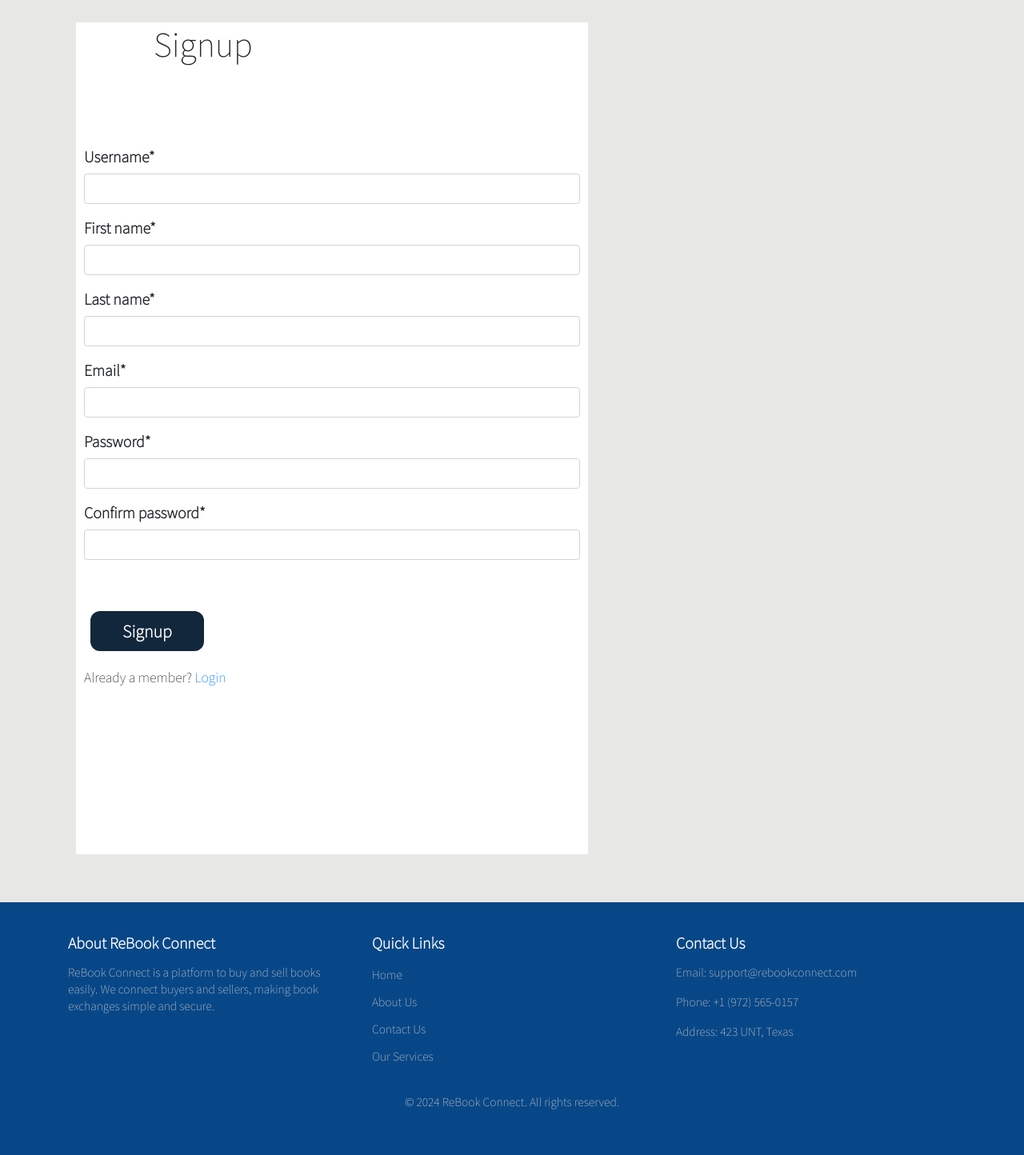
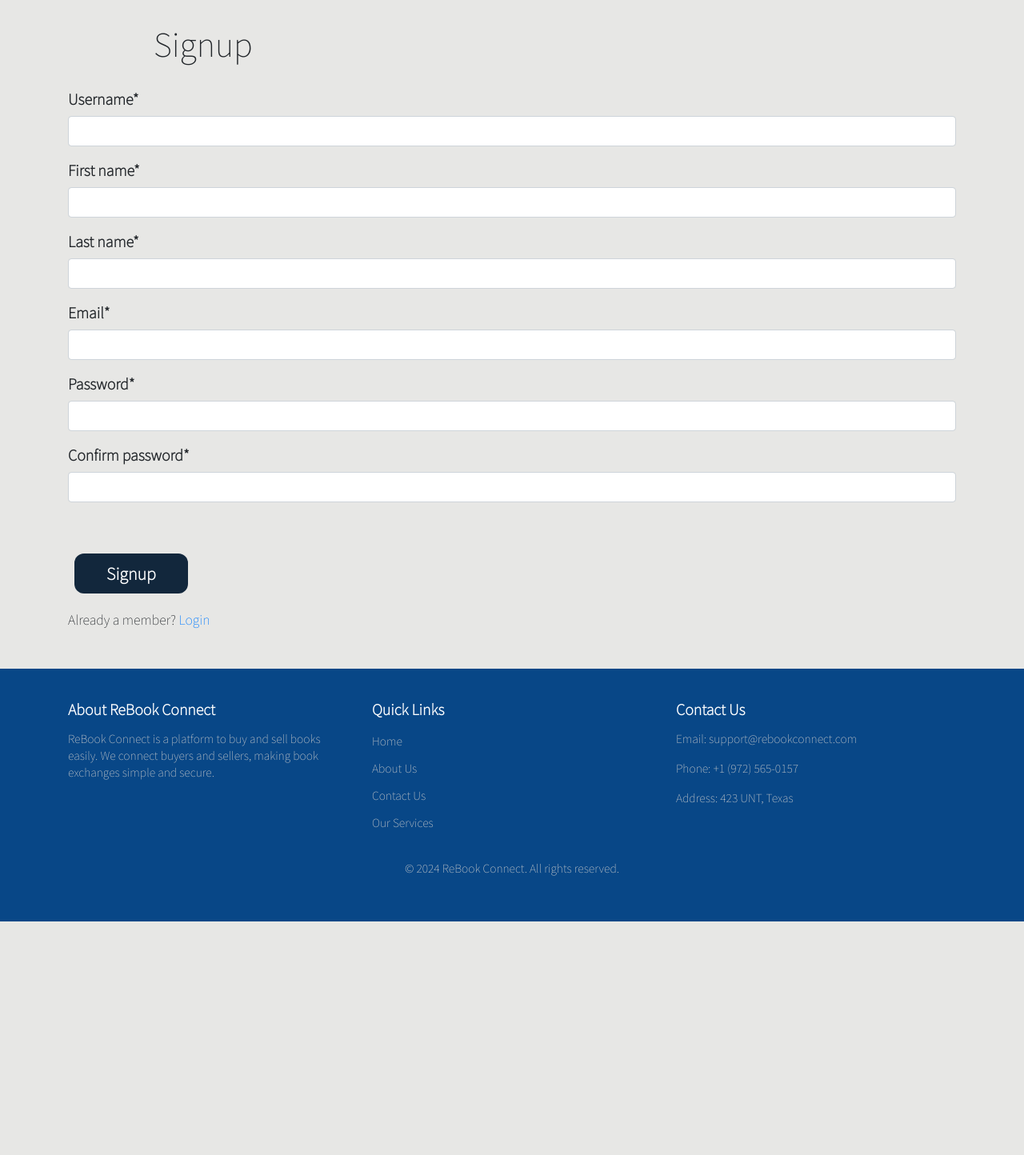
Before and after one commit to SathvikaGorantala/ReBook, a Django app: page /accounts/signup/ in a window 1280 px wide. Shown: the part 130-1574 px from the top of the page at 80% size. After the commit the page ends 1282 px from the top, so only its background shows below. Run offline with Django 4.2, Linux system fonts and the light colour scheme; some libraries are stand-ins or nearby versions; some web fonts are replaced.

Commit message:
Initial Commit

```diff
--- a/accounts/templates/accounts/login.html
+++ b/accounts/templates/accounts/login.html
@@ -8,10 +8,10 @@
     }
 </style>
 <div class="container">
-<div class="formlog">
+<div class="">
     <h1 style="padding-top: 40px; font-weight: bold; color: black; ">Login</h1>
      <br><br>
-    <br> <br><br>
+    <br> <br><br> <br> <br>
     <br>
 <form method="post">
     {% csrf_token %}
--- a/accounts/templates/accounts/signup.html
+++ b/accounts/templates/accounts/signup.html
@@ -3,11 +3,11 @@
 {% block body %}
 {% load crispy_forms_tags %}
 <div class="container">
-<div class="formreg">
+<div class="">
     <h1>Signup</h1>
      <br><br>
     <br> <br><br>
-    <br>
+    <br> <br> <br>
 <form method="post">
     {% csrf_token %}
     {{form|crispy}} <br><br>
--- a/main/templates/main/mybooks.html
+++ b/main/templates/main/mybooks.html
@@ -5,7 +5,7 @@
 
 <div class="container">
     <h1>{{ title }}</h1>
-    <br> <br> <br><br>
+    <br> <br> <br><br> <br> <br>
     {% if desc %}
     {% for booksdetail in desc %}
 <div class="card-me" style="width: 200px; border:2px solid black;">
```
